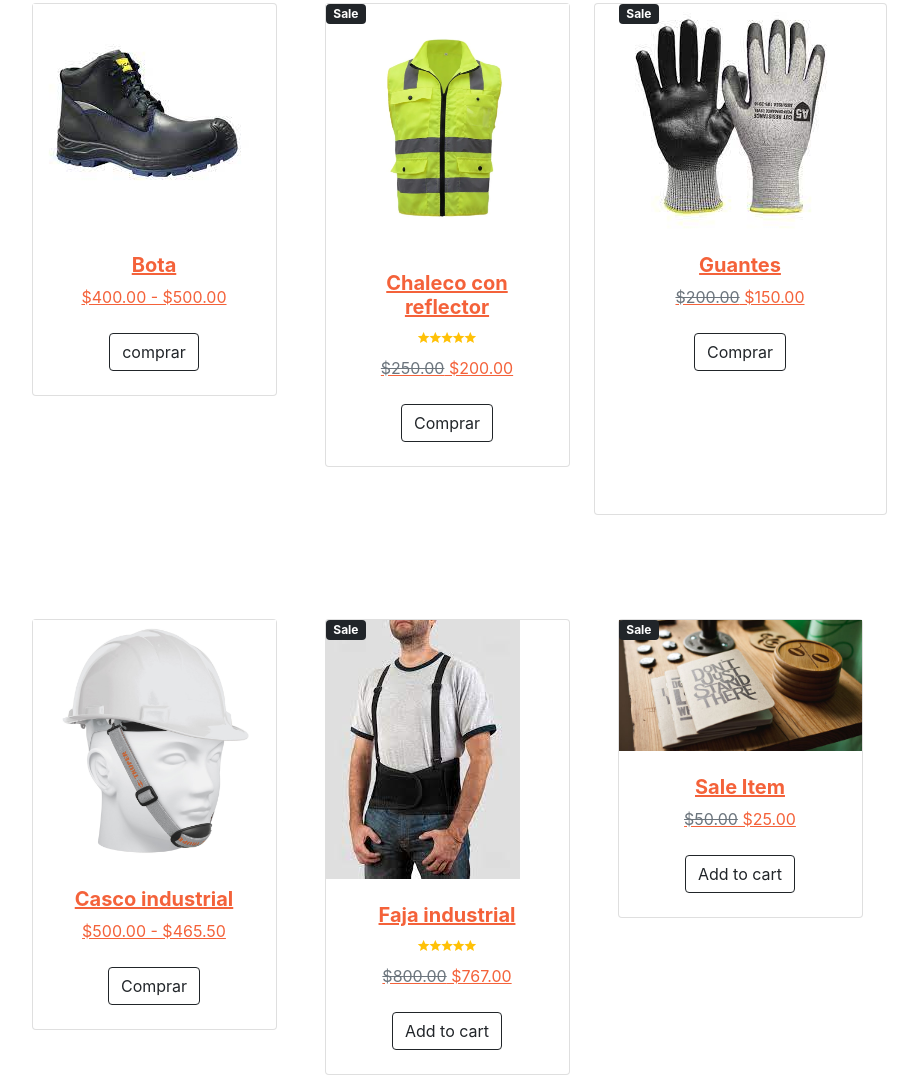
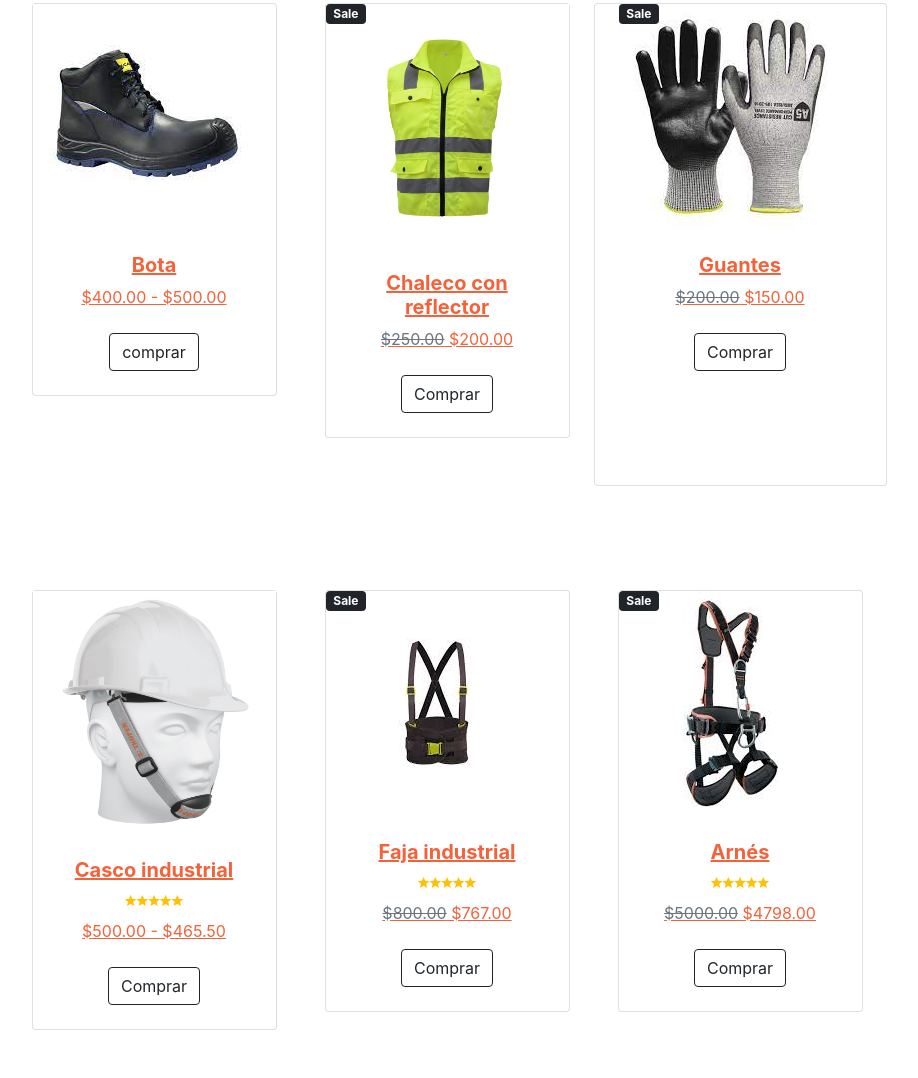
Before and after one commit to los-duales/PAGINA-WEB-HUAWEI, a plain HTML site: page pagina huawei/index.html in a window 1280 px wide. Shown: the part 853-1931 px from the top of the page, without its empty margins (193-1111 px from the left). Drawn offline with nearby package versions, Linux system fonts and the light colour scheme; some packages are replaced by stand-ins of ours; a script that the page names is missing.

Commit message:
se termino

```diff
--- a/pagina huawei/index.html
+++ b/pagina huawei/index.html
@@ -21,14 +21,14 @@
 
                 <nav class="navbar navbar-expand-lg navbar-light fixed-top py-3" id="mainNav">
             <div class="container px-4 px-lg-5">
-                <a class="navbar-brand" href="#page-top">Nombre dela tiendan </a>
+                <a class="navbar-brand" href="#page-top">Ferretor industrias </a>
                 <button class="navbar-toggler navbar-toggler-right" type="button" data-bs-toggle="collapse" data-bs-target="#navbarResponsive" aria-controls="navbarResponsive" aria-expanded="false" aria-label="Toggle navigation"><span class="navbar-toggler-icon"></span></button>
                 <div class="collapse navbar-collapse" id="navbarResponsive">
                     <ul class="navbar-nav ms-auto my-2 my-lg-0">
-                        <li class="nav-item"><a class="nav-link" href="#about">Home</a></li>
+                        <li class="nav-item"><a class="nav-link" href="#home">Home</a></li>
                         <li class="nav-item"><a class="nav-link" href="#services">Acerca de</a></li>
-                        <li class="nav-item"><a class="nav-link" href="#services">Todos los productos</a></li>
-                        <li class="nav-item"><a class="nav-link" href="#services">Articulos populares</a></li>
+                        <li class="nav-item"><a class="nav-link" href="#about">Todos los productos</a></li>
+                        <li class="nav-item"><a class="nav-link" href="#popu">Articulos populares</a></li>
                          <li class="nav-item"><a class="nav-link" href="#services">Recien llegados</a></li>
                     </ul>
 
@@ -44,21 +44,22 @@
             </div>
         </nav>
         <!-- Masthead-->
+        <section id="home">
         <header class="masthead">
             <div class="container px-4 px-lg-5 h-100">
                 <div class="row gx-4 gx-lg-5 h-100 align-items-center justify-content-center text-center">
                     <div class="col-lg-8 align-self-end">
-                        <h1 class="text-white font-weight-bold">Descripción de la empresa</h1>
+                        <h1 class="text-white font-weight-bold">Tu trabajo mas importante es seguir vivo.!</h1>
                         <hr class="divider" />
                     </div>
                     <div class="col-lg-8 align-self-baseline">
-                        <p class="text-white-75 mb-5">concluciones</p>
+                        <p class="text-white-75 mb-5">En esta tienda vendemos articulos de proteccion indutrial para evitar que los trabajadores tengan lesiones y accidentes causados por:</p>
                         <a class="btn btn-primary btn-xl" href="#about">Ver productos</a>
                     </div>
                 </div>
             </div>
         </header>
-
+    </section>
 
         <!-- Primera sección-->
 
@@ -101,13 +102,7 @@
                                     <!-- Product name-->
                                     <h5 class="fw-bolder">Chaleco con reflector </h5>
                                     <!-- Product reviews-->
-                                      <div class="d-flex justify-content-center small text-warning mb-2">
-                                        <div class="bi-star-fill" ><i class="zmdi zmdi-star"></i></div>
-                                        <div class="bi-star-fill"> <i class="zmdi zmdi-star"></i></div>
-                                        <div class="bi-star-fill"> <i class="zmdi zmdi-star"></i></div>
-                                        <div class="bi-star-fill"> <i class="zmdi zmdi-star"></i></div>
-                                        <div class="bi-star-fill"> <i class="zmdi zmdi-star"></i></div>
-                                    </div>
+
                                     <!-- Product price-->
                                     <span class="text-muted text-decoration-line-through">$250.00</span>
                                     $200.00
@@ -141,13 +136,12 @@
                             <div class="card-footer p-4 pt-0 border-top-0 bg-transparent">
                                 <div class="text-center"><a class="btn btn-outline-dark mt-auto" href="#">Comprar</a></div>
                             </div>
-                        </div>
-                    </div>
+
                 </section>
                 <!--Fin de la sección-->
 
                     <!-- Segunda sección-->
-                     <section class="py-5" id="about">
+                     <section class="py-5" id="popu">
             <div id="portfolio">
 
             <div class="container px-2 px-lg-2 mt-2">
@@ -161,7 +155,15 @@
                             <div class="card-body p-4">
                                 <div class="text-center">
                                     <!-- Product name-->
+
                                     <h5 class="fw-bolder">Casco industrial</h5>
+                                     <div class="d-flex justify-content-center small text-warning mb-2">
+                                        <div class="bi-star-fill" ><i class="zmdi zmdi-star"></i></div>
+                                        <div class="bi-star-fill"> <i class="zmdi zmdi-star"></i></div>
+                                        <div class="bi-star-fill"> <i class="zmdi zmdi-star"></i></div>
+                                        <div class="bi-star-fill"> <i class="zmdi zmdi-star"></i></div>
+                                        <div class="bi-star-fill"> <i class="zmdi zmdi-star"></i></div>
+                                    </div>
                                     <!-- Product price-->
                                     $500.00 - $465.50
                                 </div>
@@ -178,8 +180,8 @@
                             <div class="badge bg-dark text-white position-absolute" >Sale</div>
                             <!-- Product image-->
                             <div class="col-lg-14 col-sm-14">
-                       <a class="portfolio-box" href="assets/img/portfolio/fullsize/faja.jpg" title="Casco industrial <br> $465.50">
-                            <img class="img-fluid" src="assets/img/portfolio/fullsize/faja.jpg" alt="..." />
+                       <a class="portfolio-box" href="assets/img/portfolio/fullsize/fajai.jpg" title="Faja <br> $767.50">
+                            <img class="img-fluid" src="assets/img/portfolio/fullsize/fajai.jpg" alt="..." />
                             <!-- Product details-->
                             <div class="card-body p-4">
                                 <div class="text-center">
@@ -200,7 +202,7 @@
                             </div>
                             <!-- Product actions-->
                             <div class="card-footer p-4 pt-0 border-top-0 bg-transparent">
-                                <div class="text-center"><a class="btn btn-outline-dark mt-auto" href="#">Add to cart</a></div>
+                                <div class="text-center"><a class="btn btn-outline-dark mt-auto" href="#">Comprar</a></div>
                             </div>
                         </div>
                     </div>
@@ -211,21 +213,28 @@
                             <div class="badge bg-dark text-white position-absolute" >Sale</div>
                             <!-- Product image-->
                             <div class="col-lg-12 col-sm-12">
-                        <a class="portfolio-box" href="assets/img/portfolio/fullsize/2.jpg" title="Project Name">
-                            <img class="img-fluid" src="assets/img/portfolio/thumbnails/2.jpg" alt="..." />
+                          <a class="portfolio-box" href="assets/img/portfolio/fullsize/arnes.jpg" title="Arnes <br> $5000.00">
+                            <img class="img-fluid" src="assets/img/portfolio/fullsize/arnes.jpg" alt="..." />
                             <!-- Product details-->
                             <div class="card-body p-4">
                                 <div class="text-center">
                                     <!-- Product name-->
-                                    <h5 class="fw-bolder">Sale Item</h5>
+                                    <h5 class="fw-bolder">Arnés</h5>
                                     <!-- Product price-->
-                                    <span class="text-muted text-decoration-line-through">$50.00</span>
-                                    $25.00
+                                     <div class="d-flex justify-content-center small text-warning mb-2">
+                                        <div class="bi-star-fill" ><i class="zmdi zmdi-star"></i></div>
+                                        <div class="bi-star-fill"> <i class="zmdi zmdi-star"></i></div>
+                                        <div class="bi-star-fill"> <i class="zmdi zmdi-star"></i></div>
+                                        <div class="bi-star-fill"> <i class="zmdi zmdi-star"></i></div>
+                                        <div class="bi-star-fill"> <i class="zmdi zmdi-star"></i></div>
+                                    </div>
+                                    <span class="text-muted text-decoration-line-through">$5000.00</span>
+                                    $4798.00
                                 </div>
                             </div>
                             <!-- Product actions-->
                             <div class="card-footer p-4 pt-0 border-top-0 bg-transparent">
-                                <div class="text-center"><a class="btn btn-outline-dark mt-auto" href="#">Add to cart</a></div>
+                                <div class="text-center"><a class="btn btn-outline-dark mt-auto" href="#">Comprar</a></div>
                             </div>
                         </div>
                     </div>
```
Also changed, not shown: pagina huawei/assets/img/obreros.jpg (added), pagina huawei/assets/img/portfolio/fullsize/arnes.jpg (added), pagina huawei/assets/img/portfolio/fullsize/fajai.jpg (added), pagina huawei/css/styles.css, pagina huawei/js/scripts.js (line endings or trailing spaces).
